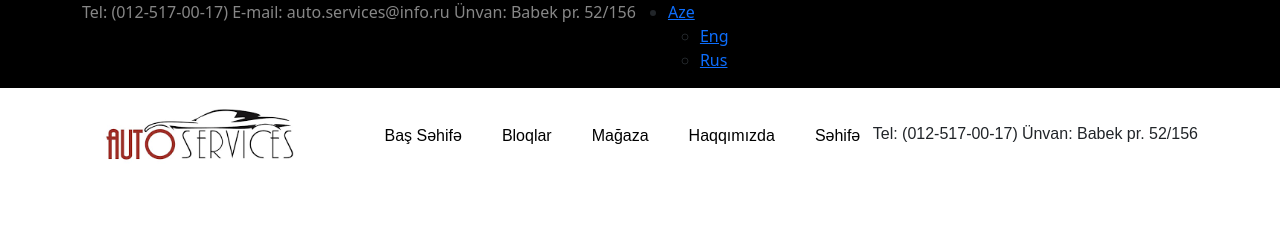
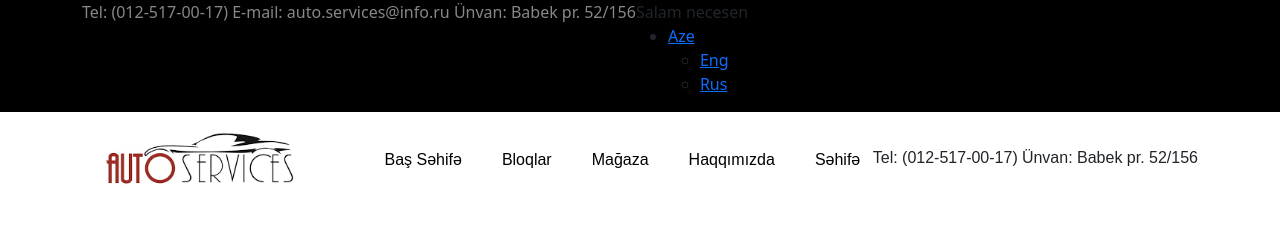
Before and after one commit to Orxan666/17.03.2022K220, a plain HTML site: page index.html in a window 1280 px wide. Drawn offline with Linux system fonts and the light colour scheme.

Commit message:
Rena hello

```diff
--- a/index.html
+++ b/index.html
@@ -23,6 +23,7 @@
                             <span class="loc">Ünvan: Babek pr. 52/156</span>
                         </div>
                         <div class="top-right">
+                            <span>Salam necesen</span>
                             <ul>
                                 <li><a href="#">Aze</a></li>
                                 <ul>
```
